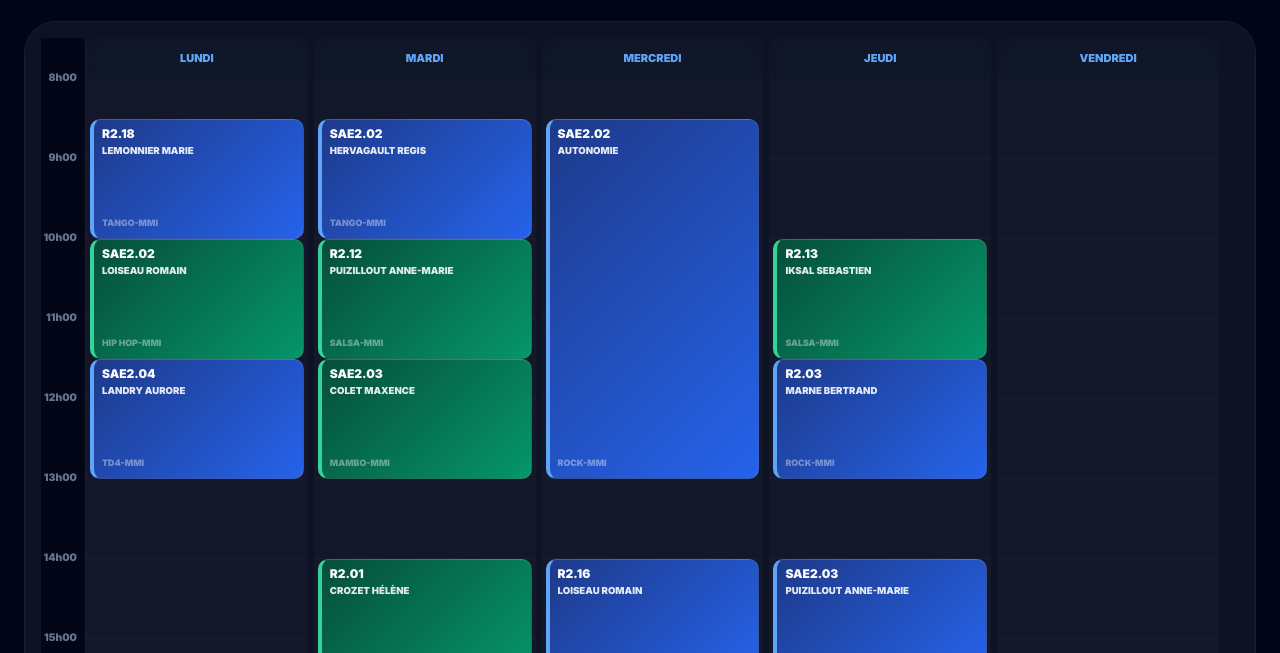
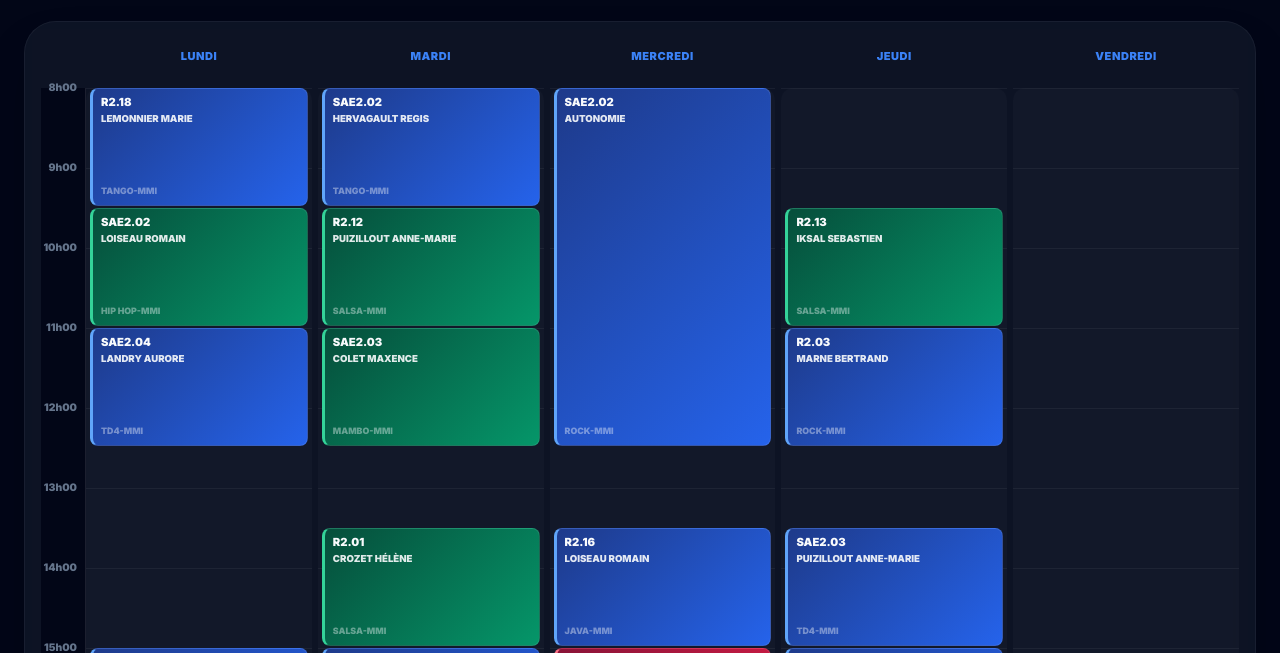
Before and after one commit to Fightingoold/EDT, a website: page index.html in a window 1280 px wide. Shown: the part 69-722 px from the top of the page. Drawn offline with nearby package versions, Linux system fonts and the light colour scheme.

Commit message:
UI: change end time to 18h00 and clean bottom space

```diff
--- a/index.html
+++ b/index.html
@@ -7,42 +7,25 @@
     <script src="https://cdn.tailwindcss.com"></script>
     <link href="https://fonts.googleapis.com/css2?family=Inter:wght@400;600;900&display=swap" rel="stylesheet">
     <style>
-        body {
-            font-family: 'Inter', sans-serif;
-            background-color: #020617;
-            color: #f8fafc;
-            overflow-x: hidden;
-            /* Empêche le "pull-to-refresh" qui casse l'expérience app */
-            overscroll-behavior-y: contain;
-        }
+        body { font-family: 'Inter', sans-serif; background-color: #020617; color: #f8fafc; overflow-x: hidden; overscroll-behavior-y: contain; }
+        .glass { background: rgba(30, 41, 59, 0.4); backdrop-filter: blur(12px); border: 1px solid rgba(255, 255, 255, 0.05); }
 
-        .glass {
-            background: rgba(30, 41, 59, 0.4);
-            backdrop-filter: blur(12px);
-            border: 1px solid rgba(255, 255, 255, 0.05);
-        }
-
-        /* Conteneur de scroll horizontal */
         #calendar-overflow {
             overflow-x: auto;
-            overflow-y: hidden;
-            -webkit-overflow-scrolling: touch; /* Scroll fluide iOS */
+            -webkit-overflow-scrolling: touch;
             overscroll-behavior-x: contain;
-            position: relative;
         }
 
         .calendar-wrapper {
             position: relative;
             display: flex;
-            height: 850px;
+            /* Hauteur : (18h - 8h) * 80px + 60px de marge pour les titres */
+            height: 860px;
+            padding-top: 50px;
         }
 
-        /* FIX MOBILE : Empêche l'écrasement des noms */
         @media (max-width: 768px) {
-            .view-week .day-column {
-                min-width: 180px; /* Largeur de confort pour lire les noms */
-                flex-shrink: 0;
-            }
+            .view-week .day-column { min-width: 180px; flex-shrink: 0; }
         }
 
         .time-gutter {
@@ -50,7 +33,7 @@
             flex-shrink: 0;
             position: sticky;
             left: 0;
-            z-index: 40;
+            z-index: 50;
             background: #020617;
             border-right: 1px solid rgba(255,255,255,0.1);
         }
@@ -69,28 +52,38 @@
             flex-grow: 1;
             position: relative;
             gap: 6px;
-            padding-right: 20px;
         }
 
         .day-column {
             flex: 1;
             position: relative;
-            height: 100%;
             background: rgba(255,255,255,0.02);
             border-radius: 12px;
+        }
+
+        .day-header {
+            position: absolute;
+            top: -40px;
+            left: 0; right: 0;
+            text-align: center;
+            font-size: 11px;
+            font-weight: 900;
+            color: #3b82f6;
+            text-transform: uppercase;
+            letter-spacing: 0.05em;
         }
 
         .grid-line {
             position: absolute;
             left: 0; right: 0;
-            border-bottom: 1px solid rgba(255,255,255,0.03);
+            border-bottom: 1px solid rgba(255,255,255,0.05);
             pointer-events: none;
         }
 
         .course-card {
             position: absolute;
             left: 4px; right: 4px;
-            border-radius: 10px;
+            border-radius: 8px;
             padding: 8px;
             font-size: 0.72rem;
             border: 1px solid rgba(255, 255, 255, 0.1);
@@ -98,17 +91,12 @@
             flex-direction: column;
             z-index: 10;
             overflow: hidden;
-            transition: transform 0.1s;
-            /* Crucial pour le scroll mobile : */
             touch-action: pan-y;
-            user-select: none;
         }
 
-        .course-card:active { transform: scale(0.97); }
-
-        .type-tp { background: linear-gradient(135deg, #064e3b 0%, #059669 100%); border-left: 4px solid #34d399; }
-        .type-td { background: linear-gradient(135deg, #1e3a8a 0%, #2563eb 100%); border-left: 4px solid #60a5fa; }
-        .type-promo { background: linear-gradient(135deg, #881337 0%, #e11d48 100%); border-left: 4px solid #fb7185; }
+        .type-tp { background: linear-gradient(135deg, #064e3b 0%, #059669 100%); border-left: 3px solid #34d399; }
+        .type-td { background: linear-gradient(135deg, #1e3a8a 0%, #2563eb 100%); border-left: 3px solid #60a5fa; }
+        .type-promo { background: linear-gradient(135deg, #881337 0%, #e11d48 100%); border-left: 3px solid #fb7185; }
 
         .active-btn { background: #3b82f6 !important; color: white !important; }
         .no-scrollbar::-webkit-scrollbar { display: none; }
@@ -119,12 +107,10 @@
     <div class="max-w-[1400px] mx-auto">
         <header class="flex flex-col md:flex-row justify-between items-center mb-6 gap-4">
             <h1 class="text-2xl font-black italic tracking-tighter uppercase">MMI<span class="text-blue-500">Dash</span></h1>
-
             <div class="flex gap-2 glass p-1 rounded-xl">
                 <button onclick="setView('day')" id="btn-day" class="px-5 py-2 rounded-lg text-xs font-bold uppercase transition-all">Jour</button>
                 <button onclick="setView('week')" id="btn-week" class="px-5 py-2 rounded-lg text-xs font-bold uppercase transition-all active-btn">Semaine</button>
             </div>
-
             <div id="day-nav" class="hidden flex gap-2 overflow-x-auto no-scrollbar py-2 w-full md:w-auto justify-center"></div>
         </header>
 
@@ -136,13 +122,12 @@
         </div>
     </div>
 
-    <!-- Modal de détails (Popup) -->
+    <!-- Modal -->
     <div id="course-modal" class="hidden fixed inset-0 z-[100] flex items-center justify-center p-4 bg-black/90 backdrop-blur-md" onclick="closeModal()">
-        <div class="glass w-full max-w-sm rounded-[2.5rem] p-8 border border-white/10 shadow-2xl" onclick="event.stopPropagation()">
+        <div class="glass w-full max-w-sm rounded-[2.5rem] p-8 border border-white/10" onclick="event.stopPropagation()">
             <div id="modal-type" class="inline-block px-3 py-1 rounded-full text-[10px] font-black uppercase mb-4 tracking-widest text-white"></div>
             <h2 id="modal-matiere" class="text-5xl font-black italic tracking-tighter mb-2 leading-none"></h2>
             <div id="modal-horaire" class="text-blue-400 font-bold text-lg mb-8"></div>
-
             <div class="space-y-4">
                 <div class="bg-white/5 p-5 rounded-2xl border border-white/5">
                     <span class="text-[10px] uppercase text-slate-500 font-black block mb-1 tracking-widest">Enseignant</span>
@@ -153,15 +138,14 @@
                     <span id="modal-salle" class="text-xl font-semibold text-slate-100 uppercase"></span>
                 </div>
             </div>
-
-            <button onclick="closeModal()" class="w-full mt-8 py-5 bg-white text-black rounded-2xl font-black uppercase tracking-widest transition-all active:scale-95">Fermer</button>
+            <button onclick="closeModal()" class="w-full mt-8 py-5 bg-white text-black rounded-2xl font-black uppercase tracking-widest active:scale-95 transition-all">Fermer</button>
         </div>
     </div>
 
     <script>
         const jours = ["Lundi", "Mardi", "Mercredi", "Jeudi", "Vendredi"];
         const START_H = 8;
-        const END_H = 18;
+        const END_H = 18; // Retour à 18h
         const PIXELS_PER_HOUR = 80;
 
         let currentView = 'week';
@@ -188,7 +172,8 @@
 
         function timeToPx(timeStr) {
             const [h, m] = timeStr.split('h').map(Number);
-            return ((h - START_H) * 60 + m) / 60 * PIXELS_PER_HOUR;
+            const decimalHours = h + (m / 60);
+            return (decimalHours - START_H) * PIXELS_PER_HOUR;
         }
 
         function showDetails(course) {
@@ -196,15 +181,13 @@
             document.getElementById('modal-horaire').innerText = `🕒 ${course.horaire}`;
             document.getElementById('modal-prof').innerText = course.prof;
             document.getElementById('modal-salle').innerText = course.salle;
-
+            const t = course.type.toLowerCase();
             const typeEl = document.getElementById('modal-type');
             typeEl.innerText = course.type;
-            const t = course.type.toLowerCase();
             typeEl.className = "inline-block px-3 py-1 rounded-full text-[10px] font-black uppercase mb-4 tracking-widest ";
             if(t.includes('tp')) typeEl.classList.add('bg-emerald-600');
             else if(t.includes('td')) typeEl.classList.add('bg-blue-600');
             else typeEl.classList.add('bg-rose-600');
-
             document.getElementById('course-modal').classList.remove('hidden');
         }
 
@@ -217,7 +200,7 @@
 
             let gutterHtml = '';
             for (let h = START_H; h <= END_H; h++) {
-                gutterHtml += `<div class="hour-mark" style="top: ${(h - START_H) * PIXELS_PER_HOUR + 40}px">${h}h00</div>`;
+                gutterHtml += `<div class="hour-mark" style="top: ${(h - START_H) * PIXELS_PER_HOUR}px">${h}h00</div>`;
             }
             gutter.innerHTML = gutterHtml;
 
@@ -231,25 +214,21 @@
             const displayJours = currentView === 'week' ? jours : [currentDay];
             container.innerHTML = displayJours.map(j => `
                 <div class="day-column">
-                    <div class="text-center text-[11px] font-black text-blue-400 uppercase py-3 sticky top-0 bg-slate-900/90 backdrop-blur-md rounded-t-lg z-20">${j}</div>
-                    ${Array.from({length: END_H - START_H + 1}).map((_, i) => `<div class="grid-line" style="top: ${i * PIXELS_PER_HOUR + 40}px"></div>`).join('')}
-                    <div class="relative" style="height: 100%; margin-top: 40px;">
+                    <div class="day-header">${j}</div>
+                    ${Array.from({length: END_H - START_H + 1}).map((_, i) => `<div class="grid-line" style="top: ${i * PIXELS_PER_HOUR}px"></div>`).join('')}
                     ${planningData.filter(c => c.jour === j).map(c => {
                         const [start, end] = c.horaire.split(' - ');
                         const top = timeToPx(start);
                         const height = timeToPx(end) - top;
                         const tClass = c.type.toLowerCase().includes('tp') ? 'type-tp' : c.type.toLowerCase().includes('td') ? 'type-td' : 'type-promo';
                         return `
-                                <div class="course-card ${tClass} cursor-pointer"
-                                     style="top: ${top}px; height: ${height}px;"
-                                     onclick='showDetails(${JSON.stringify(c).replace(/'/g, "&apos;")})'>
-                                    <span class="font-black text-[0.75rem] leading-none mb-1">${c.matiere}</span>
+                            <div class="course-card ${tClass} cursor-pointer" style="top: ${top}px; height: ${height-2}px;" onclick='showDetails(${JSON.stringify(c).replace(/'/g, "&apos;")})'>
+                                <span class="font-black text-[0.7rem] leading-none mb-1">${c.matiere}</span>
                                 <span class="text-[0.6rem] font-bold truncate opacity-90">${c.prof}</span>
                                 <span class="mt-auto text-[0.55rem] font-black opacity-40 uppercase">${c.salle}</span>
                             </div>
                         `;
                     }).join('')}
-                    </div>
                 </div>
             `).join('');
         }
```
Lines whose indentation alone changed are shown as unchanged.
